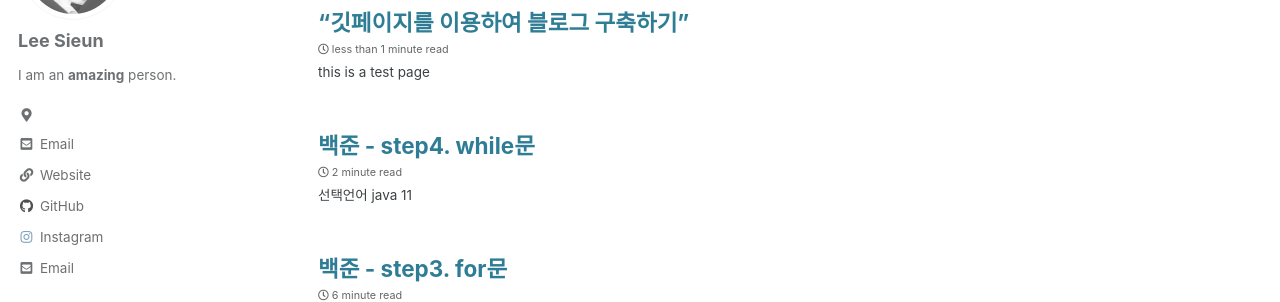
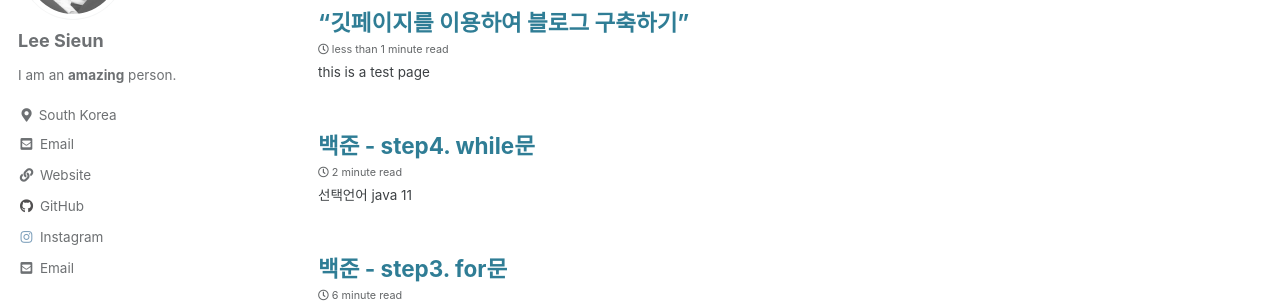
Before and after one commit to sieunlee97/sieunlee97.github.io, a Jekyll site: the page built from index.html, in a window 1280 px wide. Shown: the part 184-486 px from the top of the page. Built offline with Jekyll 4.4.1, drawn with Linux system fonts in a browser that asks for light colours; cached includes are drawn as plain includes; the list of posts is cut into pages by our own code.

Commit message:
Update _config.yml

```diff
--- a/_config.yml
+++ b/_config.yml
@@ -104,7 +104,7 @@ author:
   name             : "Lee Sieun"
   avatar           : "/assets/img/profile.png"
   bio              : "I am an **amazing** person."
-  location         : ""
+  location         : "South Korea"
   email            : "tldms0137@naver.com"
   links:
     - label: "Email"
```
